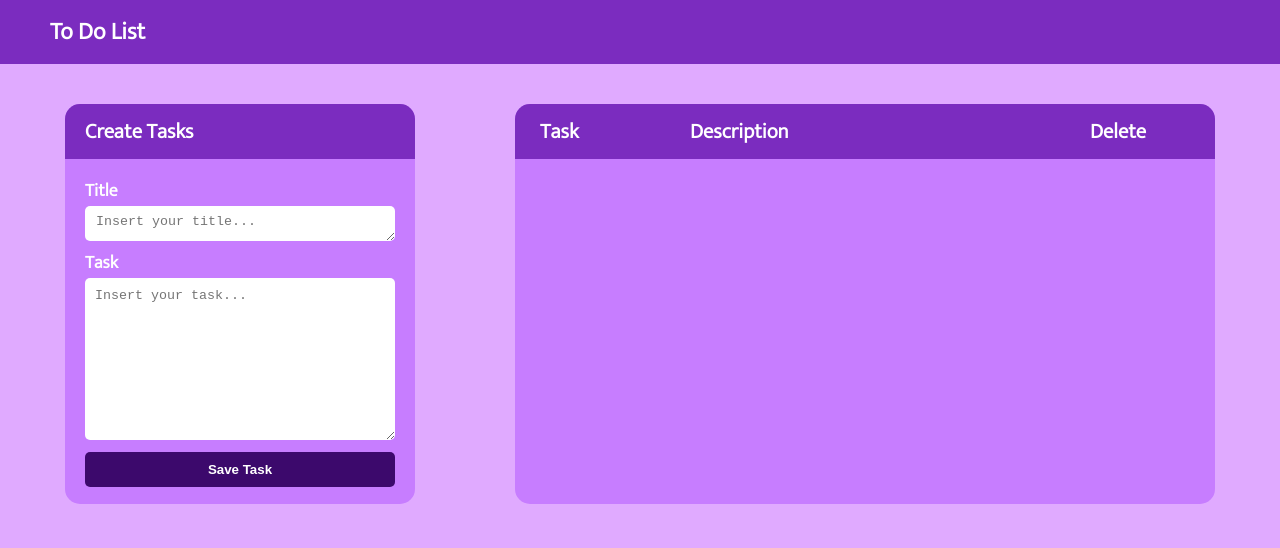
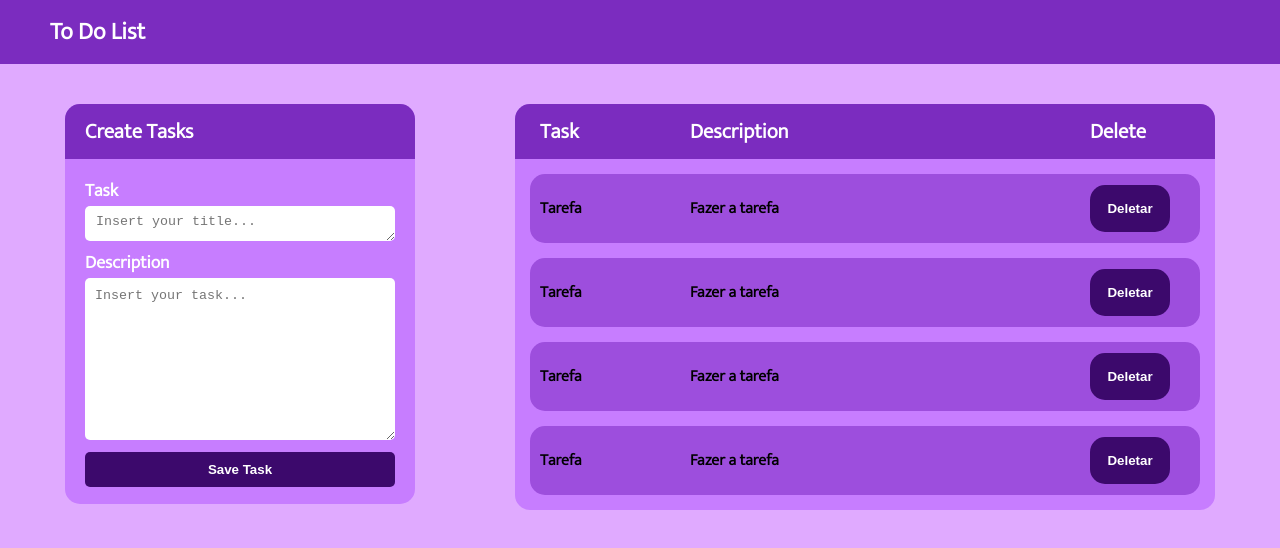
Before and after one commit to JL1227/To-Do-List, a React (Vite) app: page / in a window 1280 px wide. Shown: the top 548 px of the page. Built offline with nearby package versions, Linux system fonts and the light colour scheme.

Commit message:
"Task criado"

```diff
--- a/src/components/CreateTask/index.jsx
+++ b/src/components/CreateTask/index.jsx
@@ -5,12 +5,12 @@ const CreateTask = () => {
     <div className={styles.createTasks}>
       <h2 className={styles.titleCreateTask}>Create Tasks</h2>
       <form className={styles.Form}>
-        <label htmlFor="">Title</label>
+        <label htmlFor="">Task</label>
         <textarea
           placeholder="Insert your title..."
           className={styles.inputTitle}
         />
-        <label htmlFor="">Task</label>
+        <label htmlFor="">Description</label>
         <textarea
           placeholder="Insert your task..."
           className={styles.inputTask}
--- a/src/components/ShowTasks/ShowTasks.module.css
+++ b/src/components/ShowTasks/ShowTasks.module.css
@@ -3,6 +3,7 @@
   border-radius: 15px;
 
   width: 700px;
+  padding-bottom: 15px;
 }
 .showTaskHeader {
   background-color: #7b2cbf;
--- a/src/components/ShowTasks/index.jsx
+++ b/src/components/ShowTasks/index.jsx
@@ -1,4 +1,5 @@
 import styles from "./ShowTasks.module.css";
+import Task from "../Task";
 
 const ShowTasks = () => {
   return (
@@ -6,8 +7,12 @@ const ShowTasks = () => {
       <div className={styles.showTaskHeader}>
         <h2>Task</h2>
         <h2>Description</h2>
-        <h2>Delete</h2>
+        <h2 className={styles.delete}>Delete</h2>
       </div>
+      <Task />
+      <Task />
+      <Task />
+      <Task />
     </div>
   );
 };
--- /dev/null
+++ b/src/components/Task/Task.module.css
@@ -0,0 +1,36 @@
+.Task {
+  width: 650px;
+
+  background-color: #9d4edd;
+  font-weight: bold;
+
+  display: grid;
+  grid-template-columns: 150px 400px 100px;
+  border-radius: 15px;
+  padding: 5px 10px;
+  margin-top: 15px;
+  margin-left: 15px;
+}
+
+.taskButton {
+  border: none;
+  border-radius: 15px;
+  height: 80%;
+  width: 80%;
+  margin-top: 6px;
+
+  font-weight: bold;
+
+  background-color: #3c096c;
+  color: white;
+}
+
+.taskButton:hover {
+  background-color: #240046;
+  cursor: pointer;
+}
+
+.taskButton:active {
+  background-color: #10002b;
+  cursor: pointer;
+}
--- /dev/null
+++ b/src/components/Task/index.jsx
@@ -0,0 +1,13 @@
+import styles from "./Task.module.css";
+
+const Task = ({ desc }) => {
+  return (
+    <div className={styles.Task}>
+      <p>Tarefa</p>
+      <p>Fazer a tarefa</p>
+      <button className={styles.taskButton}>Deletar</button>
+    </div>
+  );
+};
+
+export default Task;
```
Also changed, not shown: src/components/Tasks/index.jsx (+15 -0 lines).
